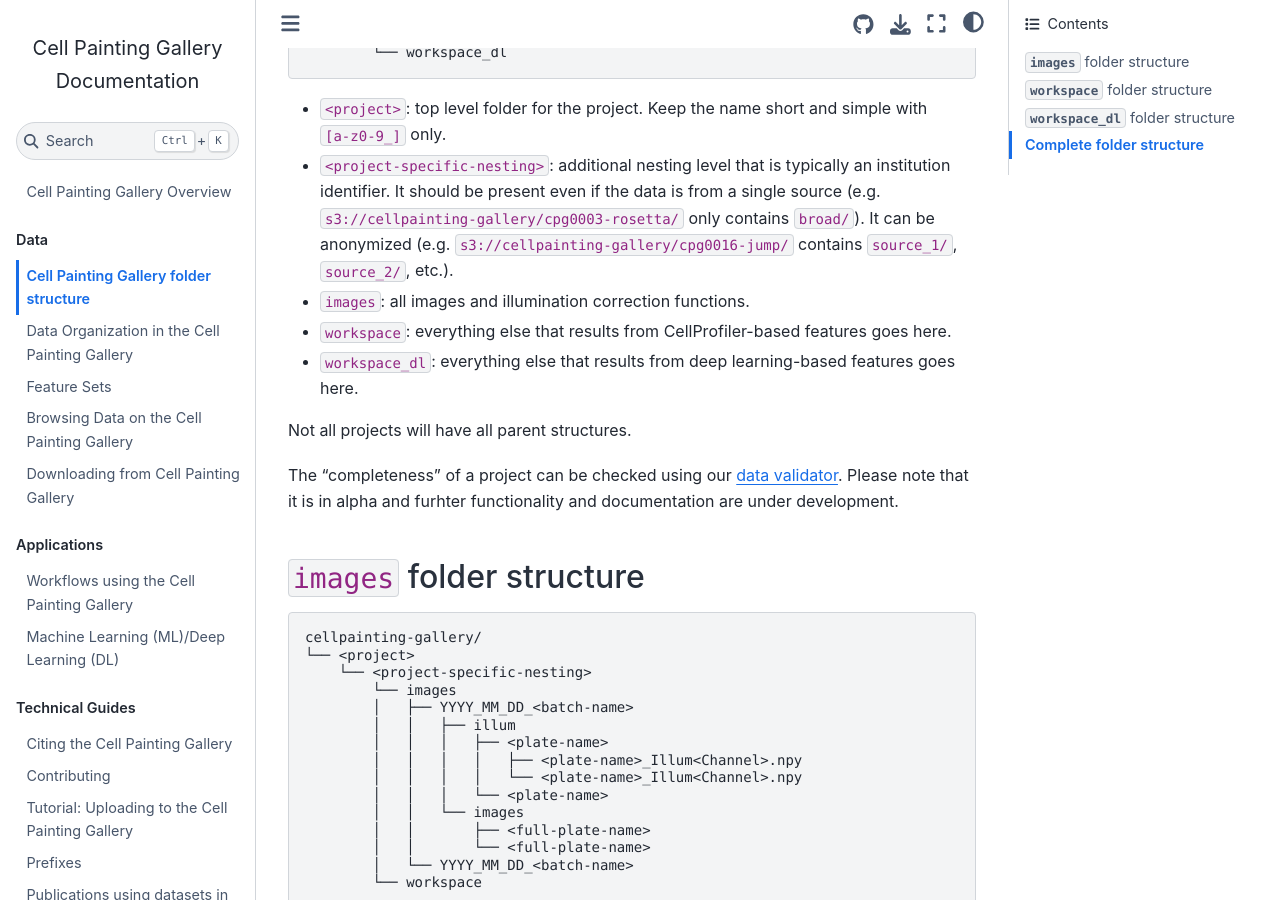
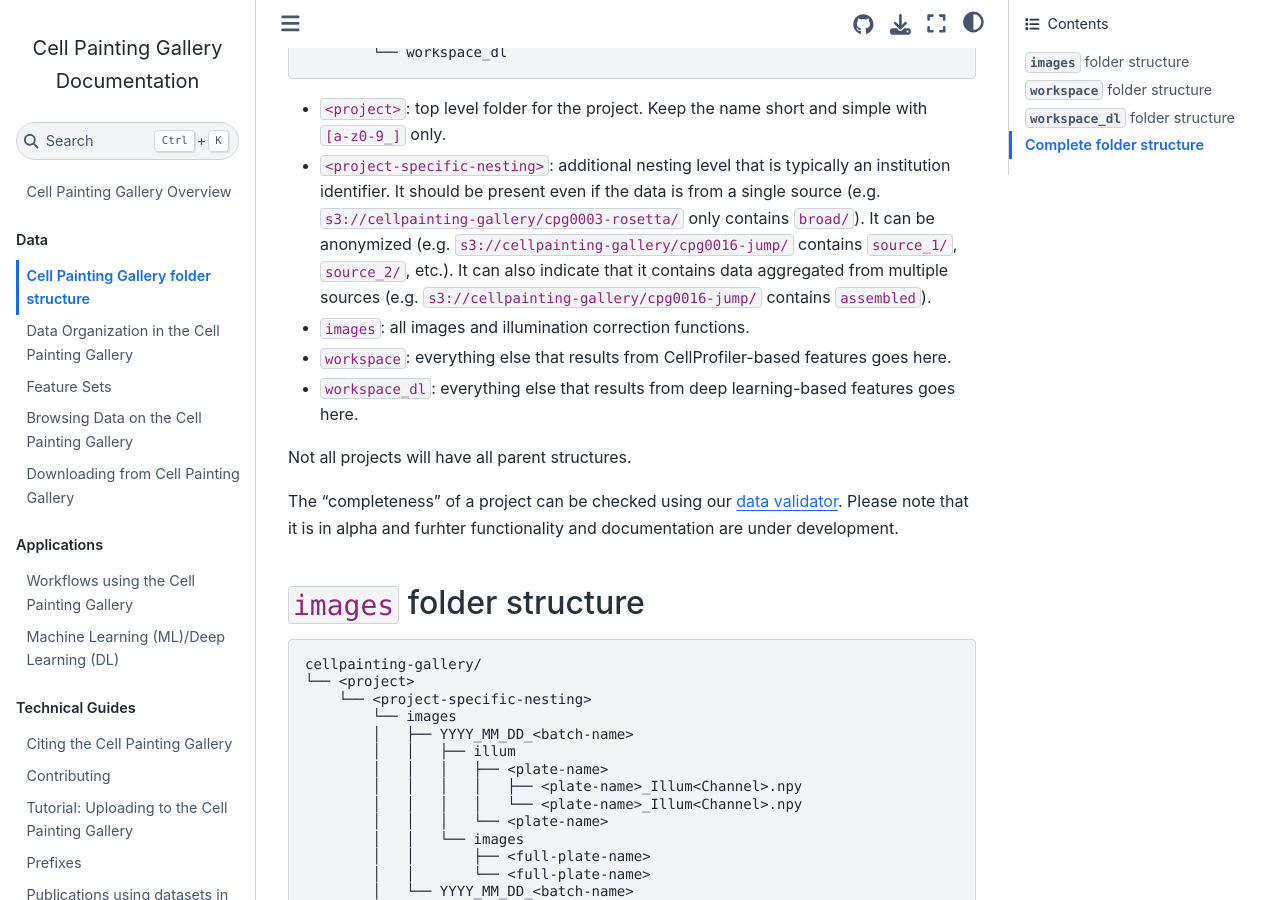
Before and after one commit to broadinstitute/cellpainting-gallery, a Jupyter Book: the page built from documentation/data_structure.md, in a window 1280 px wide and 900 px high, scrolled down 312 px. Built offline with Jupyter Book 1.0.4 settings and Sphinx 7.4.7 and the Sphinx Book theme 1.1.4, drawn with Linux system fonts in a browser that asks for light colours.

Commit message:
add assembled to source

```diff
--- a/documentation/data_structure.md
+++ b/documentation/data_structure.md
@@ -17,6 +17,7 @@ Keep the name short and simple with `[a-z0-9_]` only.
 - `<project-specific-nesting>`: additional nesting level that is typically an institution identifier.
 It should be present even if the data is from a single source (e.g. `s3://cellpainting-gallery/cpg0003-rosetta/` only contains `broad/`).
 It can be anonymized (e.g. `s3://cellpainting-gallery/cpg0016-jump/` contains `source_1/`, `source_2/`, etc.).
+It can also indicate that it contains data aggregated from multiple sources (e.g. `s3://cellpainting-gallery/cpg0016-jump/` contains `assembled`).
 
 - `images`: all images and illumination correction functions.
 - `workspace`: everything else that results from CellProfiler-based features goes here.
```
